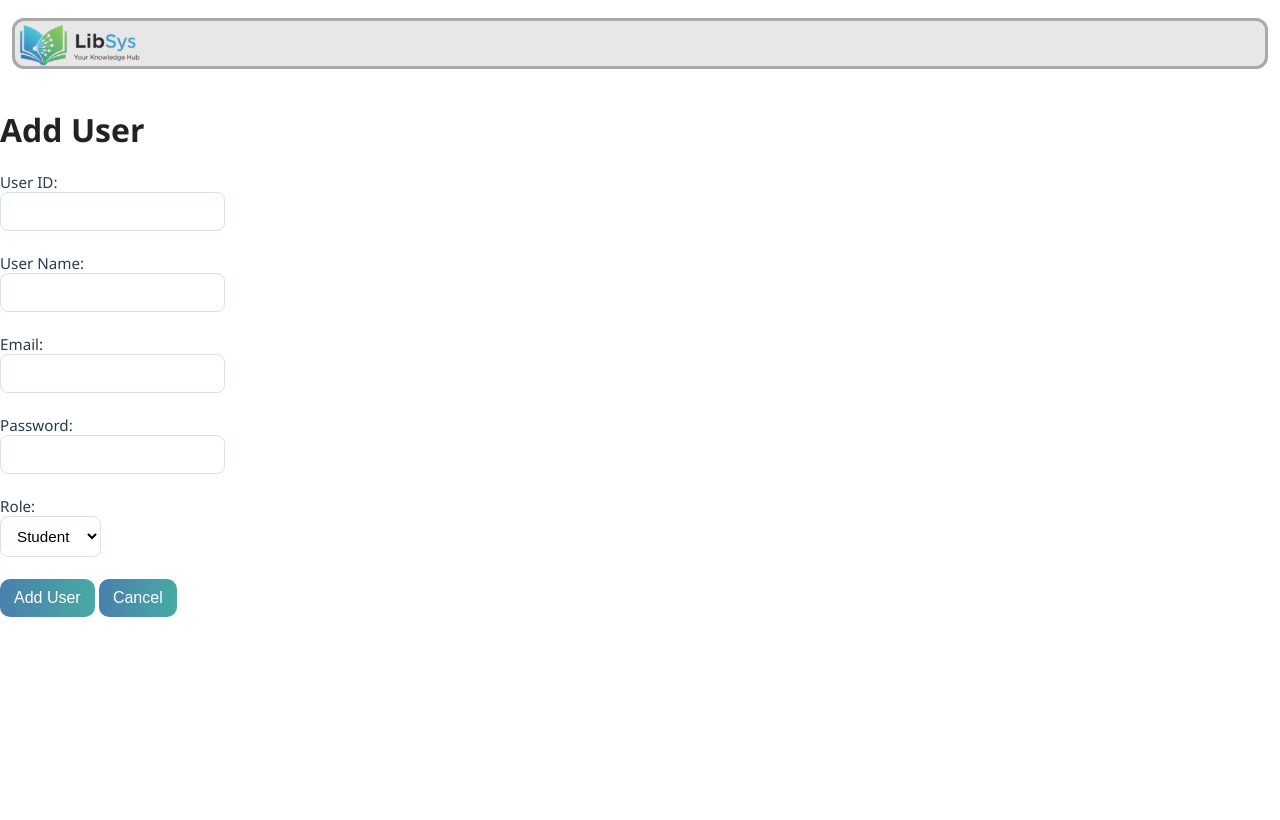
After one commit to YeronF/LibSys, a Flask app: page /librarian/users/adduser in a window 1280 px wide. The commit adds this page. Run offline with Flask 3, Linux system fonts and the light colour scheme.

Commit message:
add and remove users

```diff
--- a/app.py
+++ b/app.py
@@ -93,8 +93,10 @@ def librarian_view_rentals():
 
 @app.route('/librarian/rentals/setcomplete/<user_id>-<book_id>', methods=["GET", "POST"])
 def librarian_set_complete(user_id, book_id):
-    Rentals.update_rental_status(book_id, user_id, 'True')
+    stat = Rentals.update_rental_status(book_id, user_id, 'True')
     rentals = Rentals.all()
+    if not stat:
+        return f"Rental record for User ID {user_id} and Book ID {book_id} not found."
     return render_template("librarian/viewRentals.html", rentals=rentals)
 
 
@@ -118,6 +120,37 @@ def librarian_add_rental():
         books = [book['book_id'] for book in Book.all()]
         users = [user['user_id'] for user in User.all() if user['role'] == 'Student']
         return render_template('librarian/addRental.html', books=books, users=users)
+
+@app.route('/librarian/users/adduser', methods=["GET", "POST"])
+def librarian_add_user():
+    if request.method == "POST":
+        user_id = request.form.get('user_id')
+        user_name = request.form.get('user_name')
+        email = request.form.get('email')
+        password = request.form.get('password')
+        role = request.form.get('role')
+        User.add({
+            'user_id': user_id,
+            'name': user_name,
+            'email': email,
+            'password': password,
+            'role': role
+        })
+        return render_template("librarian/users.html", users=User.all())
+    else:
+        return render_template("librarian/adduser.html")
+
+@app.route('/librarian/users/removeuser', methods=["GET", "POST"])
+def librarian_remove_user():
+    if request.method == "POST":
+        user_id = request.form.get('user_id')
+        user = User.get(user_id)
+        if user:
+            User.remove(user)
+            return render_template("librarian/users.html", users=User.all())
+        return f"User with ID {user_id} not found."
+    else:
+        return render_template("librarian/removeuser.html")
 
 
 app.run(debug=True, host='0.0.0.0')
@@ -171,9 +204,19 @@ print(Rentals.all())
 #         to_choose += string.digits
 #     return ''.join(random.choices(to_choose, k=n))
 
-# for i in range(10):
-#     Book.add({
-#         'book_id':gen_ran_str(5, True),
-#         'book_name':gen_ran_str(7+i),
-#         'author':gen_ran_str(5+i)
+# def gen_id(n):
+#     return 'US' + ''.join(random.choices(string.digits, k=n))
+
+# for i in range(20):
+#     # Book.add({
+#     #     'book_id':gen_ran_str(5, True),
+#     #     'book_name':gen_ran_str(7+i),
+#     #     'author':gen_ran_str(5+i)
+#     # })
+#     User.add({
+#         'user_id':gen_id(3+i),
+#         'name':gen_ran_str(5+i),
+#         'email':gen_ran_str(5+i)+'@gmail.com',
+#         'password':gen_ran_str(8, True),
+#         'role':'Student' if i%2==0 else 'Teacher'
 #     })
--- /dev/null
+++ b/templates/librarian/adduser.html
@@ -0,0 +1,27 @@
+ {% extends "dashbase.html" %} {% block content %}
+<div class="adduser">
+    <h1>Add User</h1>
+    <form action="/librarian/users/adduser" method="post">
+        <label for="user_id">User ID:</label>
+        <input type="text" id="user_id" name="user_id" required><br><br>
+
+        <label for="user_name">User Name:</label>
+        <input type="text" id="user_name" name="user_name" required><br><br>
+
+        <label for="email">Email:</label>
+        <input type="email" id="email" name="email" required><br><br>
+
+        <label for="password">Password:</label>
+        <input type="password" id="password" name="password" required><br><br>
+
+        <label for="role">Role:</label>
+        <select id="role" name="role" required>
+            <option value="Student">Student</option>
+            <option value="Teacher">Teacher</option>
+        </select><br><br>
+
+        <button type="submit">Add User</button>
+        <button type="button" onclick="window.history.back()">Cancel</button>
+    </form>
+</div>
+{% endblock %}
--- a/templates/librarian/users.html
+++ b/templates/librarian/users.html
@@ -19,6 +19,8 @@
             {% endif %} {% endfor %}
         </tbody>
     </table>
+    <button onclick="location.href='/librarian/users/adduser'">Add User</button>
+    <button onclick="location.href='/librarian/users/removeuser'">Remove User</button>
 </div>
 </tr>
 </tbody>
```
Also changed, not shown: templates/librarian/removeuser.html (added, +9 -0 lines).
